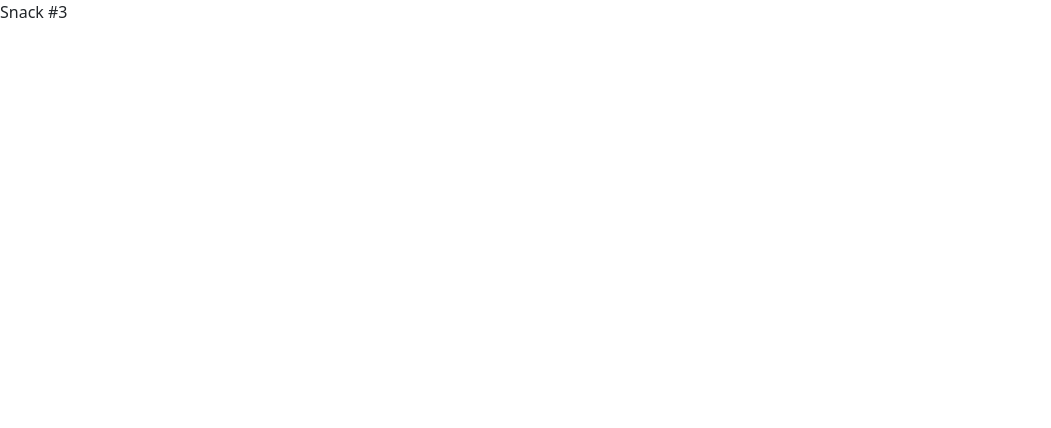
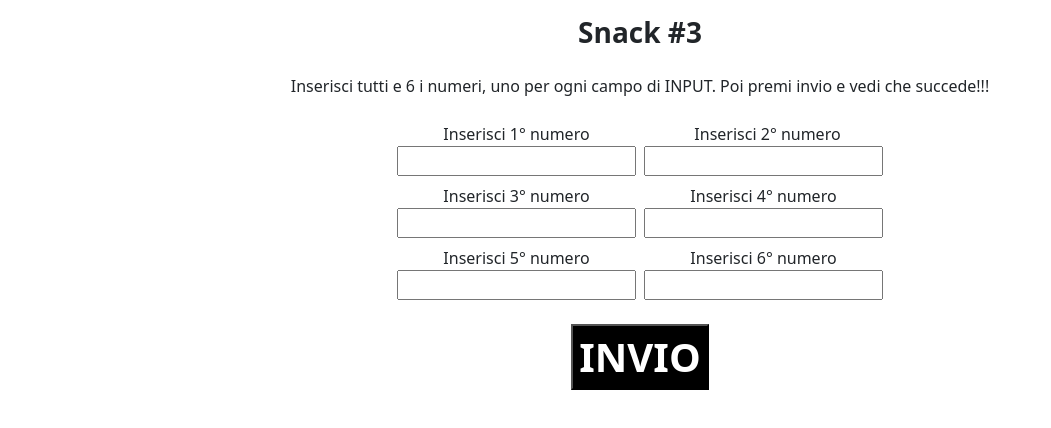
Before and after one commit to Mario-Arista/js-jsnacks-blocco-1, a plain HTML site: page snack-3/index.html in a window 1280 px wide. Shown: the whole page, without its empty margins (0-1051 px from the left). Drawn offline with nearby package versions, Linux system fonts and the light colour scheme.

Commit message:
trying third one

```diff
--- a/snack-3/index.html
+++ b/snack-3/index.html
@@ -7,11 +7,44 @@
 
     <!-- Bootstrap -->
     <link href="https://cdn.jsdelivr.net/npm/bootstrap@5.3.2/dist/css/bootstrap.min.css" rel="stylesheet" integrity="sha384-T3c6CoIi6uLrA9TneNEoa7RxnatzjcDSCmG1MXxSR1GAsXEV/Dwwykc2MPK8M2HN" crossorigin="anonymous">
+
 </head>
 
 <body>
+    <h1 class=" text-center fs-3 fw-bold mt-3 mb-4">Snack #3</h1>
+    <p class=" text-center fs-6 mt-3 mb-4">Inserisci tutti e 6 i numeri, uno per ogni campo di INPUT. Poi premi invio e vedi che succede!!!</p>
 
-    <h1">Snack #3</h1>
+    <div class=" w-50 d-flex justify-content-center text-center gap-2 flex-wrap mb-4 ms-auto me-auto">
+        <div class="d-flex flex-column">
+            <label class="text-center" for="number-one">Inserisci 1° numero</label>
+            <input id="number-one" type="number">
+        </div>
+        <div class="d-flex justify-content-between flex-column">
+            <label class="ps-2" for="number-two">Inserisci 2° numero</label>
+            <input  id="number-two" type="number">
+        </div>
+        <div class="d-flex justify-content-between flex-column">
+            <label for="number-three">Inserisci 3° numero</label>
+            <input id="number-three" type="number">
+        </div>
+        <div class="d-flex justify-content-between flex-column">
+            <label for="number-four">Inserisci 4° numero</label>
+            <input id="number-four" type="number">
+        </div>
+        <div class="d-flex justify-content-between flex-column">
+            <label for="number-five">Inserisci 5° numero</label>
+            <input id="number-five" type="number">
+        </div>
+        <div class="d-flex justify-content-between flex-column">
+            <label for="number-six">Inserisci 6° numero</label>
+            <input id="number-six" type="number">
+        </div>
+
+    </div>
+
+    <div class="text-center " id="sum-numbers">
+        <input id="primary-button" class="text-white bg-black fw-bold fs-1 " value="INVIO" type="button">
+    </div>
 
 
     <!-- Bootstrap -->
--- a/snack-3/script.js
+++ b/snack-3/script.js
@@ -0,0 +1,31 @@
+// Creo array vuoto
+const arrayWithNumbers = [];
+
+// Mi salvo elemento HTML Bottone
+const ButtonInvio = document.getElementById("primary-button");
+
+// Mi salvo elementi Input
+const number1 = (document.getElementById("number-one").value);
+const number2 = (document.getElementById("number-two").value);
+const number3 = (document.getElementById("number-three").value);
+const number4 = (document.getElementById("number-four").value);
+const number5 = (document.getElementById("number-five").value);
+const number6 = (document.getElementById("number-six").value);
+
+
+// Apro un evnto al click
+
+ButtonInvio.addEventListener("click",
+    function() {
+        for (let i = 1; i <= 6; i++) {
+            if (`${number${i}}}` % 2 !== 0 )
+
+            arrayWithNumbers.push[`${number${i}}}`];
+
+            console.log(arrayWithNumbers);
+
+        }
+
+
+    }
+)
```
